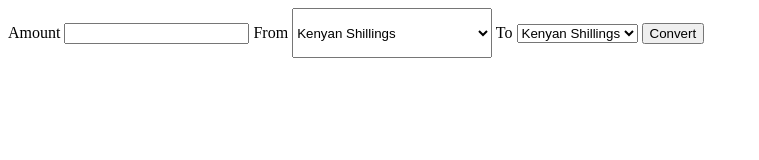
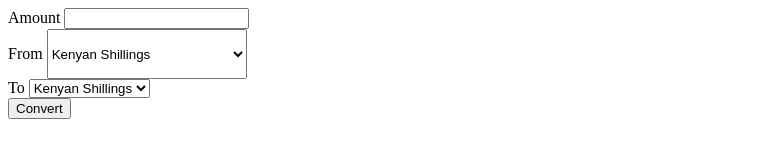
Before and after one commit to annon-prog/currency-converter, a plain HTML site: page index.html in a window 1280 px wide. Shown: the whole page, without its empty margins (0-759 px from the left). Drawn offline with Linux system fonts and the light colour scheme.

Commit message:
Prepping for styling

```diff
--- a/index.html
+++ b/index.html
@@ -7,29 +7,38 @@
     <link rel="stylesheet" href="style.css" />
   </head>
   <body>
+    <div class="container">
       <!--Input for our amount-->
+      <div class="amounts">
         <label for="amount">Amount</label>
         <input type="text" id="amount" />
+      </div>
 
       <!--Label to choose the amount to convert from-->
-
+      <div class="start">
         <label for="from">From</label>
         <select id="from" name="from">
           <option id="option-one" value="shillings">Kenyan Shillings</option>
           <option id="option-two" value="dollars">US Dollars</option>
           <option id="option-three" value="pounds">British Pounds</option>
         </select>
+      </div>
 
       <!--Label to choose the amount to convert to-->
+      <div class="end">
         <label for="to">To</label>
         <select id="to" name="to">
           <option id="option-four" value="shillings">Kenyan Shillings</option>
           <option id="option-five" value="dollars">US Dollars</option>
           <option id="option-six" value="pounds">British Pounds</option>
         </select>
+      </div>
+    </div>
 
     <!--button to commit the conversion-->
+    <div class="button">
       <button id="btn">Convert</button>
+    </div>
 
     <!--Empty div to display the results-->
     <div id="results"></div>
```
Lines whose indentation alone changed are shown as unchanged.
